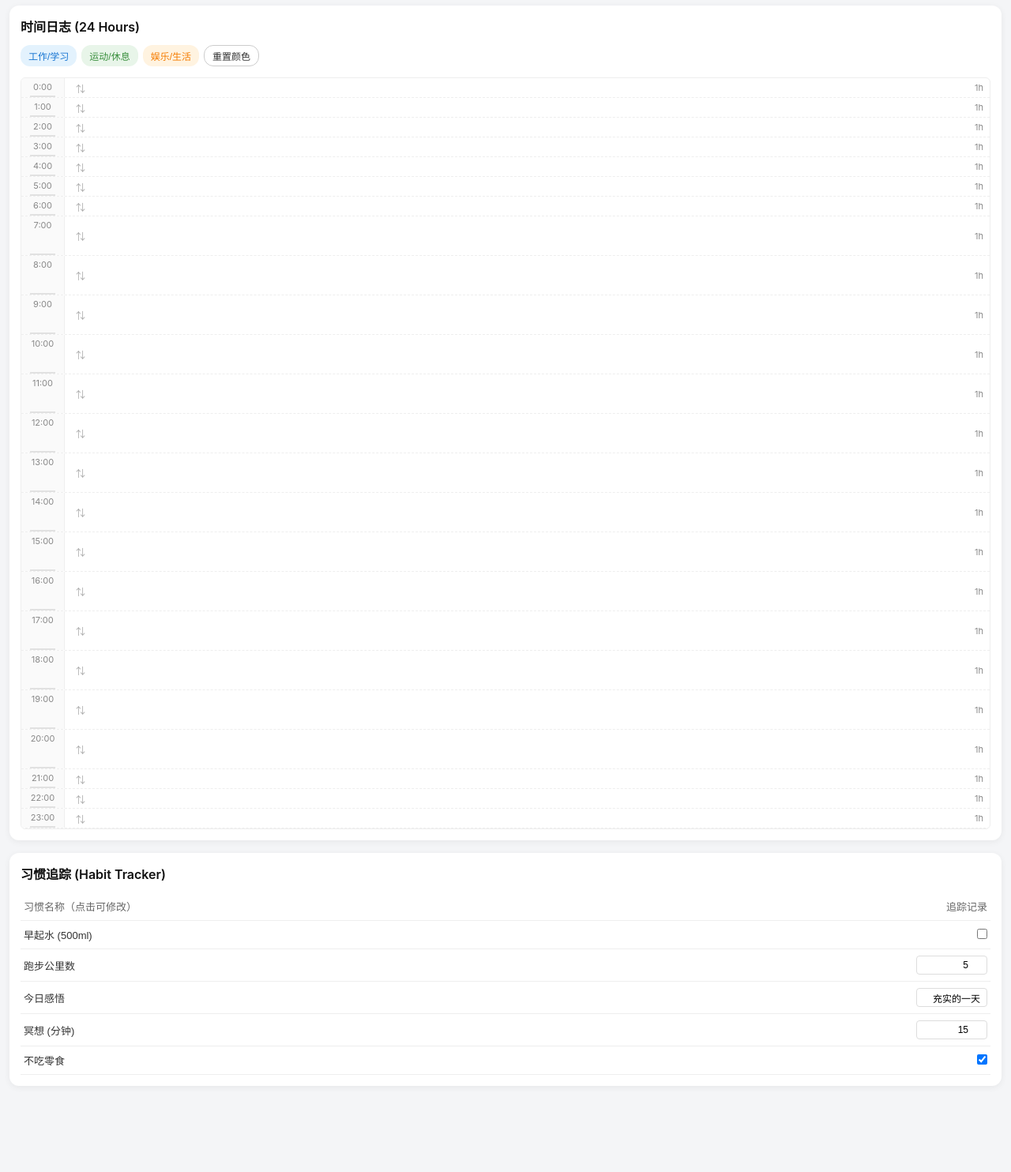
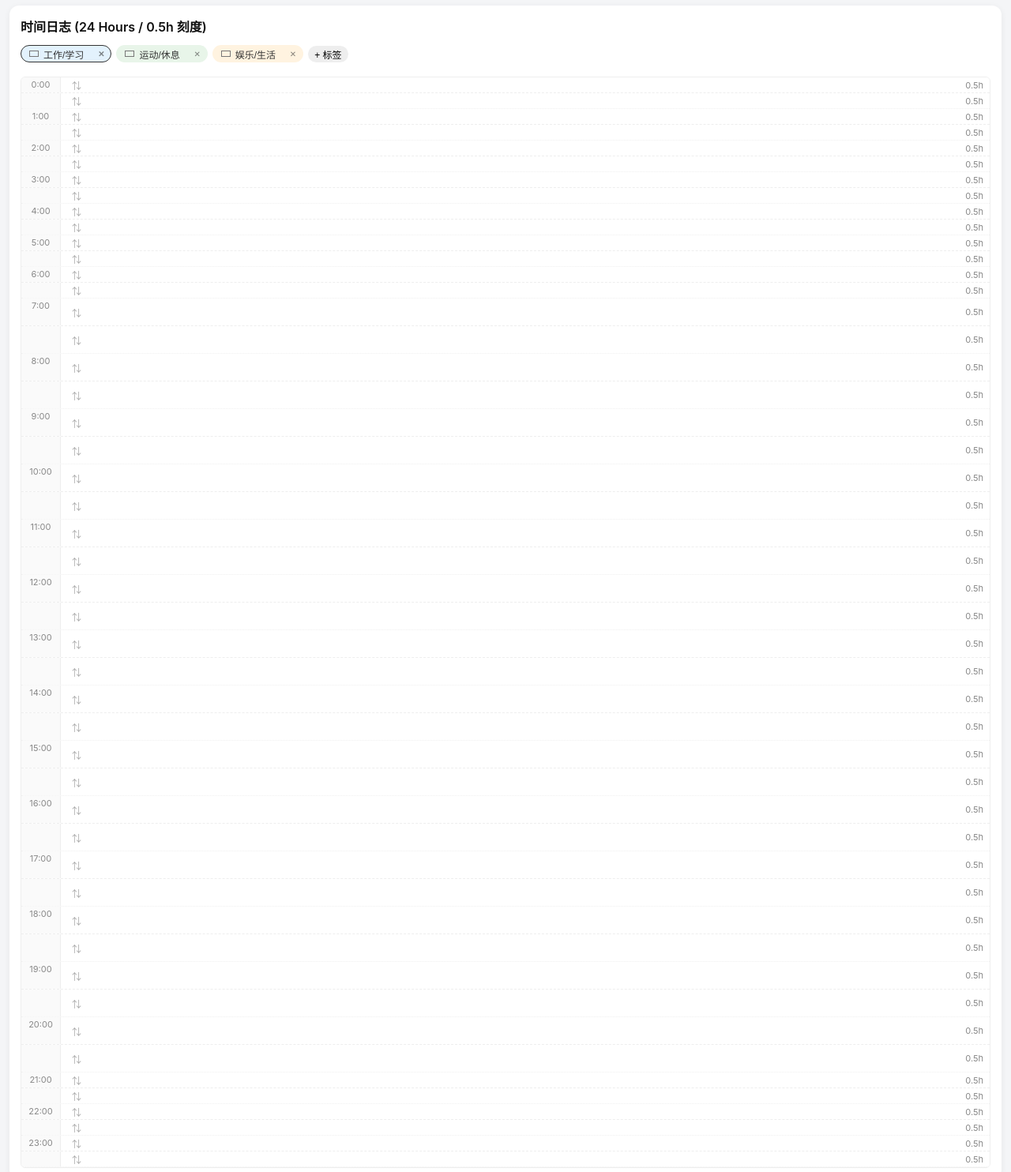
Before and after one commit to XiaotongMo/jasmine-planner, a plain HTML site: page index.html in a window 1280 px wide. Shown: the part 200-1684 px from the top of the page at 79% size. Before the commit the page ends 1603 px from the top, so only its background shows below. Drawn offline with Linux system fonts and the light colour scheme.

Commit message:
Update index.html

```diff
--- a/index.html
+++ b/index.html
@@ -10,7 +10,7 @@
     .card { background: #fff; border-radius: 12px; padding: 14px; margin-bottom: 16px; box-shadow: 0 2px 8px rgba(0,0,0,0.06); }
     h2 { font-size: 16px; font-weight: 600; margin-bottom: 12px; color: #111; }
 
-    /* ================= 上区：To-Do List ================= */
+    /* ================= 上区：To-Do List (保持不变) ================= */
     .todo-item { display: flex; align-items: center; padding: 8px 0; border-bottom: 1px dashed #f0f0f0; }
     .todo-main { display: flex; align-items: center; flex: 1; cursor: pointer; }
     .bullet { width: 14px; height: 14px; border-radius: 50%; margin-right: 10px; flex-shrink: 0; transition: all 0.2s; }
@@ -22,48 +22,43 @@
     .delete-btn:hover { color: #ff4d4f; }
     .todo-input { width: 100%; border: none; border-bottom: 1px dashed #ccc; padding: 8px 0; margin-top: 8px; font-size: 14px; outline: none; }
 
-    /* ================= 中区：24小时时间轴 ================= */
-    .time-table { display: flex; flex-direction: column; border: 1px solid #eee; border-radius: 6px; overflow: hidden; touch-action: none; }
-    .time-row { display: flex; border-bottom: 1px dashed #eee; position: relative; min-height: 20px; box-sizing: border-box; }
-    .time-axis { width: 55px; background: #fafafa; border-right: 1px solid #eee; font-size: 11px; color: #888; display: flex; align-items: flex-start; justify-content: center; padding-top: 4px; position: relative; user-select: none; flex-shrink: 0; }
+    /* ================= 中区：24小时时间轴 (0.5h精度) ================= */
+    /* 标签管理器 */
+    .tag-manager { margin-bottom: 12px; }
+    .tag-bar { display: flex; gap: 6px; overflow-x: auto; padding-bottom: 6px; align-items: center; }
+    .tag-item { display: flex; align-items: center; padding: 2px 8px; border-radius: 12px; font-size: 12px; border: 1px solid transparent; cursor: pointer; flex-shrink: 0; }
+    .tag-item.active { border-color: #333; font-weight: bold; }
+    .tag-color-input { width: 16px; height: 16px; border: none; background: none; cursor: pointer; padding: 0; margin-right: 4px; }
+    .tag-text-input { border: none; background: transparent; font-size: 12px; color: inherit; width: 65px; outline: none; }
+    .tag-del { margin-left: 4px; font-size: 10px; opacity: 0.6; }
+    .tag-add-btn { padding: 2px 8px; border-radius: 12px; font-size: 12px; background: #eee; border: none; cursor: pointer; flex-shrink: 0; }
 
-    /* 拖拽手柄增强 */
-    .resize-handle {
-      position: absolute;
-      bottom: -4px;
-      left: 0;
-      width: 100%;
-      height: 10px;
-      cursor: row-resize;
-      z-index: 20;
-      background: transparent;
-    }
-    .resize-handle::after {
-      content: '';
-      position: absolute;
-      bottom: 4px;
-      left: 20%;
-      width: 60%;
-      height: 2px;
-      background: rgba(0,0,0,0.1);
-    }
+    /* 表格结构 */
+    .time-table { display: flex; flex-direction: column; border: 1px solid #eee; border-radius: 6px; overflow: hidden; touch-action: none; position: relative; }
+    .time-row { display: flex; border-bottom: 1px dashed #eee; position: relative; box-sizing: border-box; }
+    .time-row.half-hour { border-bottom: 1px dotted #f0f0f0; }
+    .time-axis { width: 50px; background: #fafafa; border-right: 1px solid #eee; font-size: 11px; color: #888; display: flex; align-items: flex-start; justify-content: center; padding-top: 2px; user-select: none; flex-shrink: 0; position: relative; }
 
-    .time-content { flex: 1; display: flex; align-items: center; padding: 2px 8px; position: relative; }
-    .col-arrow { width: 24px; text-align: center; color: #aaa; font-size: 12px; flex-shrink: 0; cursor: pointer; user-select: none; }
-    .col-editor { flex: 1; font-size: 13px; outline: none; min-height: 1.2em; padding: 2px 4px; }
-    .col-editor img { max-width: 100%; border-radius: 4px; margin: 4px 0; }
-    .col-duration { width: 36px; text-align: right; font-size: 11px; color: #888; flex-shrink: 0; }
+    .resize-handle { position: absolute; bottom: -4px; left: 0; width: 100%; height: 8px; cursor: row-resize; z-index: 20; }
 
-    .tag-bar { display: flex; gap: 6px; margin-bottom: 10px; overflow-x: auto; padding-bottom: 4px; }
-    .tag-btn { padding: 4px 10px; border-radius: 12px; font-size: 12px; border: none; cursor: pointer; color: #fff; flex-shrink: 0; }
+    .time-content { flex: 1; display: flex; align-items: center; padding: 0 8px; position: relative; }
+    .col-arrow { width: 24px; text-align: center; color: #aaa; font-size: 12px; flex-shrink: 0; cursor: grab; user-select: none; }
+    .col-editor { flex: 1; font-size: 12px; outline: none; min-height: 1.2em; padding: 2px 4px; }
+    .col-editor img { max-width: 100%; border-radius: 4px; }
+    .col-duration { width: 40px; text-align: right; font-size: 11px; color: #888; flex-shrink: 0; }
 
-    /* ================= 下区：习惯追踪表 ================= */
-    .habit-table { width: 100%; border-collapse: collapse; font-size: 13px; }
-    .habit-table th, .habit-table td { padding: 8px 4px; border-bottom: 1px solid #eee; text-align: left; }
-    .habit-table th { color: #666; font-weight: 500; }
-    .habit-name-input { border: 1px transparent; background: transparent; font-size: 13px; color: #333; width: 100%; padding: 2px 0; outline: none; }
+    /* 合并遮罩类 */
+    .merged-hide { display: none !important; }
+
+    /* ================= 下区：习惯追踪表 (三列模式) ================= */
+    .habit-table { width: 100%; border-collapse: collapse; font-size: 12px; }
+    .habit-table th, .habit-table td { padding: 6px 4px; border-bottom: 1px solid #eee; text-align: center; }
+    .habit-table th { color: #666; font-weight: 500; font-size: 12px; }
+    .habit-table th:first-child, .habit-table td:first-child { text-align: left; width: 35%; }
+    .habit-name-input { border: 1px transparent; background: transparent; font-size: 12px; color: #333; width: 100%; outline: none; }
     .habit-name-input:focus { border-bottom: 1px solid #1890ff; background: #fff; }
-    .habit-input { border: 1px solid #ddd; border-radius: 4px; padding: 4px 8px; font-size: 12px; width: 90px; text-align: right; outline: none; }
+    .habit-num-input { border: 1px solid #ddd; border-radius: 4px; padding: 2px 4px; font-size: 12px; width: 45px; text-align: center; outline: none; }
+    .habit-text-input { border: 1px solid #ddd; border-radius: 4px; padding: 2px 6px; font-size: 12px; width: 100%; outline: none; }
   </style>
 </head>
 <body>
@@ -75,26 +70,25 @@
     <input type="text" class="todo-input" id="todo-input" placeholder="+ 回车添加新待办..." />
   </div>
 
-  <!-- 中区：24小时纵轴表 -->
+  <!-- 中区：24小时纵轴表 (0.5小时精度 + 合并选区) -->
   <div class="card">
-    <h2>时间日志 (24 Hours)</h2>
-    <div class="tag-bar">
-      <button class="tag-btn" style="background:#e3f2fd; color:#1976d2" onclick="setSelectColor('#e3f2fd')">工作/学习</button>
-      <button class="tag-btn" style="background:#e8f5e9; color:#388e3c" onclick="setSelectColor('#e8f5e9')">运动/休息</button>
-      <button class="tag-btn" style="background:#fff3e0; color:#f57c00" onclick="setSelectColor('#fff3e0')">娱乐/生活</button>
-      <button class="tag-btn" style="background:#ffffff; color:#333; border:1px solid #ccc" onclick="setSelectColor('#ffffff')">重置颜色</button>
+    <h2>时间日志 (24 Hours / 0.5h 刻度)</h2>
+    <div class="tag-manager">
+      <div class="tag-bar" id="tag-bar"></div>
     </div>
     <div class="time-table" id="time-table"></div>
   </div>
 
-  <!-- 下区：习惯追踪 -->
+  <!-- 下区：习惯追踪 (三列独立方式) -->
   <div class="card">
     <h2>习惯追踪 (Habit Tracker)</h2>
     <table class="habit-table">
       <thead>
         <tr>
-          <th>习惯名称（点击可修改）</th>
-          <th style="text-align: right;">追踪记录</th>
+          <th>习惯名称</th>
+          <th style="width: 15%;">打勾</th>
+          <th style="width: 20%;">数字</th>
+          <th style="width: 30%;">文本</th>
         </tr>
       </thead>
       <tbody id="habit-list"></tbody>
@@ -102,7 +96,7 @@
   </div>
 
   <script>
-    // ================= 1. 上区逻辑 (新增支持删除) =================
+    // ================= 1. 上区逻辑 =================
     let todos = JSON.parse(localStorage.getItem('todos')) || [
       { id: 1, text: "完成晨间瑜伽", completed: false },
       { id: 2, text: "阅读《原则》30页", completed: true }
@@ -119,7 +113,7 @@
             <div class="bullet ${todo.completed ? 'filled' : 'empty'}"></div>
             <span class="todo-text ${todo.completed ? 'completed' : ''}">${todo.text}</span>
           </div>
-          <div class="delete-btn" onclick="deleteTodo(${todo.id})" title="删除">✕</div>
+          <div class="delete-btn" onclick="deleteTodo(${todo.id})">✕</div>
         `;
         container.appendChild(item);
       });
@@ -127,128 +121,236 @@
 
     function toggleTodo(id) {
       const todo = todos.find(t => t.id === id);
-      if (todo) {
-        todo.completed = !todo.completed;
-        saveAndRenderTodos();
-      }
+      if (todo) { todo.completed = !todo.completed; saveAndRenderTodos(); }
     }
-
     function deleteTodo(id) {
-      todos = todos.filter(t => t.id !== id);
-      saveAndRenderTodos();
+      todos = todos.filter(t => t.id !== id); saveAndRenderTodos();
     }
-
     document.getElementById('todo-input').addEventListener('keypress', (e) => {
       if (e.key === 'Enter' && e.target.value.trim()) {
         todos.push({ id: Date.now(), text: e.target.value.trim(), completed: false });
-        e.target.value = '';
-        saveAndRenderTodos();
+        e.target.value = ''; saveAndRenderTodos();
       }
     });
-
     function saveAndRenderTodos() {
-      localStorage.setItem('todos', JSON.stringify(todos));
-      renderTodos();
+      localStorage.setItem('todos', JSON.stringify(todos)); renderTodos();
     }
 
-    // ================= 2. 中区逻辑 (行高拖拽修复) =================
-    let rowHeights = JSON.parse(localStorage.getItem('rowHeights')) || [
-      25,25,25,25,25,25,25,
-      50,50,50,50,50,50,50,50,50,50,50,50,50,50,
-      25,25,25
+    // ================= 2. 中区逻辑 (自定义标签 + 0.5h刻度 + 跨行合并) =================
+    // 标签系统
+    let tags = JSON.parse(localStorage.getItem('tags')) || [
+      { id: 1, name: "工作/学习", color: "#e3f2fd" },
+      { id: 2, name: "运动/休息", color: "#e8f5e9" },
+      { id: 3, name: "娱乐/生活", color: "#fff3e0" }
     ];
-    let currentColor = '#ffffff';
+    let activeTagColor = tags[0] ? tags[0].color : "#ffffff";
 
-    function setSelectColor(color) { currentColor = color; }
+    function renderTags() {
+      const container = document.getElementById('tag-bar');
+      container.innerHTML = '';
+      tags.forEach((tag, idx) => {
+        const item = document.createElement('div');
+        item.className = `tag-item ${activeTagColor === tag.color ? 'active' : ''}`;
+        item.style.backgroundColor = tag.color;
+        item.innerHTML = `
+          <input type="color" class="tag-color-input" value="${tag.color}" onchange="updateTagColor(${tag.id}, this.value)" onclick="event.stopPropagation()">
+          <input type="text" class="tag-text-input" value="${tag.name}" onchange="updateTagName(${tag.id}, this.value)" onclick="event.stopPropagation()">
+          <span class="tag-del" onclick="deleteTag(${tag.id}); event.stopPropagation();">✕</span>
+        `;
+        item.onclick = () => { activeTagColor = tag.color; renderTags(); };
+        container.appendChild(item);
+      });
+
+      const addBtn = document.createElement('button');
+      addBtn.className = 'tag-add-btn';
+      addBtn.innerText = '+ 标签';
+      addBtn.onclick = addTag;
+      container.appendChild(addBtn);
+    }
+
+    function addTag() {
+      tags.push({ id: Date.now(), name: "新标签", color: "#f5f5f5" });
+      saveTags();
+    }
+    function updateTagName(id, name) {
+      const t = tags.find(x => x.id === id); if (t) { t.name = name; saveTags(); }
+    }
+    function updateTagColor(id, color) {
+      const t = tags.find(x => x.id === id); if (t) { t.color = color; saveTags(); }
+    }
+    function deleteTag(id) {
+      tags = tags.filter(x => x.id !== id); saveTags();
+    }
+    function saveTags() {
+      localStorage.setItem('tags', JSON.stringify(tags)); renderTags();
+    }
+
+    // 48行刻度 (每行0.5h) & 合并块数据存储
+    // 默认高度：0-14行(0-7点): 20px, 14-42行(7-21点): 35px, 42-48行(21-24点): 20px
+    let defaultHeights = Array(14).fill(20).concat(Array(28).fill(35)).concat(Array(6).fill(20));
+    let rowHeights = JSON.parse(localStorage.getItem('rowHeights48')) || defaultHeights;
+    // mergeBlocks: 存储合并的起始与结束行 index { start, count, color }
+    let mergeBlocks = JSON.parse(localStorage.getItem('mergeBlocks')) || [];
 
     function renderTimeTable() {
       const container = document.getElementById('time-table');
       container.innerHTML = '';
 
-      for (let i = 0; i < 24; i++) {
+      for (let i = 0; i < 48; i++) {
+        const isFullHour = i % 2 === 0;
+        const hourText = isFullHour ? `${i / 2}:00` : '';
+
         const row = document.createElement('div');
-        row.className = 'time-row';
+        row.className = `time-row ${isFullHour ? '' : 'half-hour'}`;
         row.style.height = `${rowHeights[i]}px`;
+        row.dataset.index = i;
 
         row.innerHTML = `
           <div class="time-axis">
-            ${i}:00
+            ${hourText}
             <div class="resize-handle" data-index="${i}"></div>
           </div>
-          <div class="time-content">
-            <div class="col-arrow" title="点击改变颜色">⇅</div>
-            <div class="col-editor" contenteditable="true" placeholder="填写事项..."></div>
-            <div class="col-duration">1h</div>
+          <div class="time-content" id="content-${i}">
+            <div class="col-arrow" data-index="${i}" title="按住拖拽合并多行">⇅</div>
+            <div class="col-editor" contenteditable="true" placeholder="..."></div>
+            <div class="col-duration" id="dur-${i}">0.5h</div>
           </div>
         `;
-
-        const arrow = row.querySelector('.col-arrow');
-        const contentArea = row.querySelector('.time-content');
-        arrow.onclick = () => { contentArea.style.backgroundColor = currentColor; };
 
         container.appendChild(row);
       }
 
-      bindDragEvents();
+      applyMerges();
+      bindTableEvents();
     }
 
-    // 绑定全局拖拽事件
-    function bindDragEvents() {
-      let isDragging = false;
-      let currentIndex = null;
-      let startY = 0;
-      let startHeight = 0;
+    // 应用多行合并样式与时长计算
+    function applyMerges() {
+      // 恢复所有行显示
+      document.querySelectorAll('.time-content').forEach((el, idx) => {
+        el.classList.remove('merged-hide');
+        el.style.backgroundColor = '#ffffff';
+        el.style.height = 'auto';
+        document.getElementById(`dur-${idx}`).innerText = '0.5h';
+      });
 
-      const handles = document.querySelectorAll('.resize-handle');
+      mergeBlocks.forEach(block => {
+        const firstContent = document.getElementById(`content-${block.start}`);
+        if (!firstContent) return;
 
-      handles.forEach(handle => {
-        const startFunc = (e) => {
-          isDragging = true;
-          currentIndex = parseInt(handle.dataset.index);
-          startY = e.touches ? e.touches[0].clientY : e.clientY;
-          startHeight = rowHeights[currentIndex];
-          document.body.style.userSelect = 'none'; // 拖拽时防止选中文字
+        firstContent.style.backgroundColor = block.color;
+
+        // 计算合并的总高度与总时长
+        let totalHeight = 0;
+        for (let i = block.start; i < block.start + block.count; i++) {
+          totalHeight += rowHeights[i];
+          if (i > block.start) {
+            const hideContent = document.getElementById(`content-${i}`);
+            if (hideContent) hideContent.classList.add('merged-hide');
+          }
+        }
+
+        firstContent.style.height = `${totalHeight}px`;
+        const totalHours = (block.count * 0.5).toFixed(1);
+        document.getElementById(`dur-${block.start}`).innerText = `${totalHours.replace('.0', '')}h`;
+      });
+    }
+
+    // 绑定多行合并拖拽与调整行高事件
+    function bindTableEvents() {
+      let isSelecting = false;
+      let selectStart = null;
+      let selectEnd = null;
+
+      // 1. 点击 / 拖拽 ⇅ 合并选区
+      const arrows = document.querySelectorAll('.col-arrow');
+      arrows.forEach(arrow => {
+        const startSelect = (e) => {
+          e.stopPropagation();
+          isSelecting = true;
+          selectStart = parseInt(arrow.dataset.index);
+          selectEnd = selectStart;
         };
 
-        handle.addEventListener('mousedown', startFunc);
-        handle.addEventListener('touchstart', startFunc, { passive: true });
+        arrow.addEventListener('mousedown', startSelect);
+        arrow.addEventListener('touchstart', startSelect, { passive: true });
       });
 
-      const moveFunc = (e) => {
-        if (!isDragging || currentIndex === null) return;
-        const currentY = e.touches ? e.touches[0].clientY : e.clientY;
-        const deltaY = currentY - startY;
-        const newHeight = Math.max(20, startHeight + deltaY); // 限制最小高度 20px
-
-        rowHeights[currentIndex] = newHeight;
-        const rows = document.querySelectorAll('.time-row');
-        if (rows[currentIndex]) {
-          rows[currentIndex].style.height = `${newHeight}px`;
+      const moveSelect = (e) => {
+        if (!isSelecting) return;
+        const touchY = e.touches ? e.touches[0].clientY : e.clientY;
+        const element = document.elementFromPoint(e.touches ? e.touches[0].clientX : e.clientX, touchY);
+        if (element) {
+          const row = element.closest('.time-row');
+          if (row) { selectEnd = parseInt(row.dataset.index); }
         }
       };
 
-      const endFunc = () => {
-        if (isDragging) {
-          isDragging = false;
-          currentIndex = null;
-          document.body.style.userSelect = '';
-          localStorage.setItem('rowHeights', JSON.stringify(rowHeights));
+      const endSelect = () => {
+        if (isSelecting) {
+          isSelecting = false;
+          if (selectStart !== null && selectEnd !== null) {
+            const start = Math.min(selectStart, selectEnd);
+            const count = Math.abs(selectEnd - selectStart) + 1;
+
+            // 清除重叠的旧合并块
+            mergeBlocks = mergeBlocks.filter(b => (b.start + b.count <= start) || (b.start >= start + count));
+
+            if (count > 1 || activeTagColor !== '#ffffff') {
+              mergeBlocks.push({ start, count, color: activeTagColor });
+            }
+
+            localStorage.setItem('mergeBlocks', JSON.stringify(mergeBlocks));
+            applyMerges();
+          }
+          selectStart = null; selectEnd = null;
         }
       };
 
-      window.addEventListener('mousemove', moveFunc);
-      window.addEventListener('touchmove', moveFunc, { passive: true });
-      window.addEventListener('mouseup', endFunc);
-      window.addEventListener('touchend', endFunc);
+      window.addEventListener('mousemove', moveSelect);
+      window.addEventListener('touchmove', moveSelect, { passive: true });
+      window.addEventListener('mouseup', endSelect);
+      window.addEventListener('touchend', endSelect);
+
+      // 2. 行高拖拽调节
+      let isResizing = false, resizeIdx = null, startY = 0, startH = 0;
+      document.querySelectorAll('.resize-handle').forEach(h => {
+        const startResize = (e) => {
+          isResizing = true;
+          resizeIdx = parseInt(h.dataset.index);
+          startY = e.touches ? e.touches[0].clientY : e.clientY;
+          startH = rowHeights[resizeIdx];
+          document.body.style.userSelect = 'none';
+        };
+        h.addEventListener('mousedown', startResize);
+        h.addEventListener('touchstart', startResize, { passive: true });
+      });
+
+      window.addEventListener('mousemove', (e) => {
+        if (!isResizing) return;
+        const currentY = e.touches ? e.touches[0].clientY : e.clientY;
+        rowHeights[resizeIdx] = Math.max(15, startH + (currentY - startY));
+        const row = document.querySelector(`.time-row[data-index="${resizeIdx}"]`);
+        if (row) row.style.height = `${rowHeights[resizeIdx]}px`;
+        applyMerges();
+      });
+
+      window.addEventListener('mouseup', () => {
+        if (isResizing) {
+          isResizing = false;
+          document.body.style.userSelect = '';
+          localStorage.setItem('rowHeights48', JSON.stringify(rowHeights));
+        }
+      });
     }
 
-    // ================= 3. 下区逻辑 (支持修改习惯名称) =================
-    let habits = JSON.parse(localStorage.getItem('habits')) || [
-      { id: 1, name: "早起水 (500ml)", type: "check", value: false },
-      { id: 2, name: "跑步公里数", type: "number", value: 5 },
-      { id: 3, name: "今日感悟", type: "text", value: "充实的一天" },
-      { id: 4, name: "冥想 (分钟)", type: "number", value: 15 },
-      { id: 5, name: "不吃零食", type: "check", value: true }
+    // ================= 3. 下区逻辑 (习惯追踪 - 三列独立模式) =================
+    let habits = JSON.parse(localStorage.getItem('habits3')) || [
+      { id: 1, name: "晨间喝水", checked: true, num: "500", text: "毫升" },
+      { id: 2, name: "户外跑步", checked: false, num: "5", text: "公里配速600" },
+      { id: 3, name: "阅读书目", checked: true, num: "20", text: "页《原则》" },
+      { id: 4, name: "冥想放松", checked: false, num: "15", text: "分钟" },
+      { id: 5, name: "早睡打卡", checked: false, num: "23", text: "点前准备睡觉" }
     ];
 
     function renderHabits() {
@@ -256,44 +358,35 @@
       container.innerHTML = '';
       habits.forEach(habit => {
         const tr = document.createElement('tr');
-        let controlHtml = '';
-
-        if (habit.type === 'check') {
-          controlHtml = `<input type="checkbox" ${habit.value ? 'checked' : ''} onchange="updateHabitValue(${habit.id}, this.checked)">`;
-        } else if (habit.type === 'number') {
-          controlHtml = `<input type="number" class="habit-input" value="${habit.value}" onchange="updateHabitValue(${habit.id}, this.value)">`;
-        } else {
-          controlHtml = `<input type="text" class="habit-input" value="${habit.value}" onchange="updateHabitValue(${habit.id}, this.value)">`;
-        }
-
         tr.innerHTML = `
           <td>
-            <input type="text" class="habit-name-input" value="${habit.name}" onchange="updateHabitName(${habit.id}, this.value)" placeholder="习惯名称..." />
+            <input type="text" class="habit-name-input" value="${habit.name}" onchange="updateHabit(${habit.id}, 'name', this.value)" placeholder="习惯名称..." />
           </td>
-          <td style="text-align: right;">${controlHtml}</td>
+          <td>
+            <input type="checkbox" ${habit.checked ? 'checked' : ''} onchange="updateHabit(${habit.id}, 'checked', this.checked)">
+          </td>
+          <td>
+            <input type="number" class="habit-num-input" value="${habit.num}" onchange="updateHabit(${habit.id}, 'num', this.value)" placeholder="0">
+          </td>
+          <td>
+            <input type="text" class="habit-text-input" value="${habit.text}" onchange="updateHabit(${habit.id}, 'text', this.value)" placeholder="备注...">
+          </td>
         `;
         container.appendChild(tr);
       });
     }
 
-    function updateHabitName(id, newName) {
+    function updateHabit(id, field, val) {
       const habit = habits.find(h => h.id === id);
       if (habit) {
-        habit.name = newName;
-        localStorage.setItem('habits', JSON.stringify(habits));
+        habit[field] = val;
+        localStorage.setItem('habits3', JSON.stringify(habits));
       }
     }
 
-    function updateHabitValue(id, val) {
-      const habit = habits.find(h => h.id === id);
-      if (habit) {
-        habit.value = val;
-        localStorage.setItem('habits', JSON.stringify(habits));
-      }
-    }
-
-    // 初始化渲染
+    // 初始渲染
     renderTodos();
+    renderTags();
     renderTimeTable();
     renderHabits();
   </script>
```
